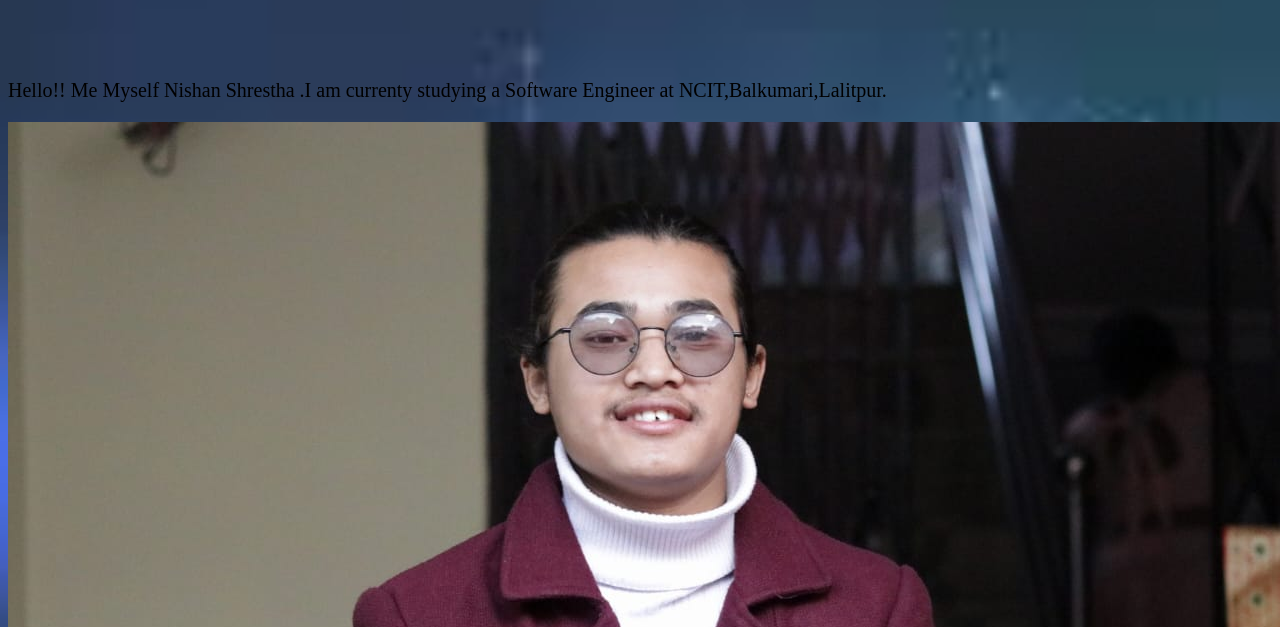
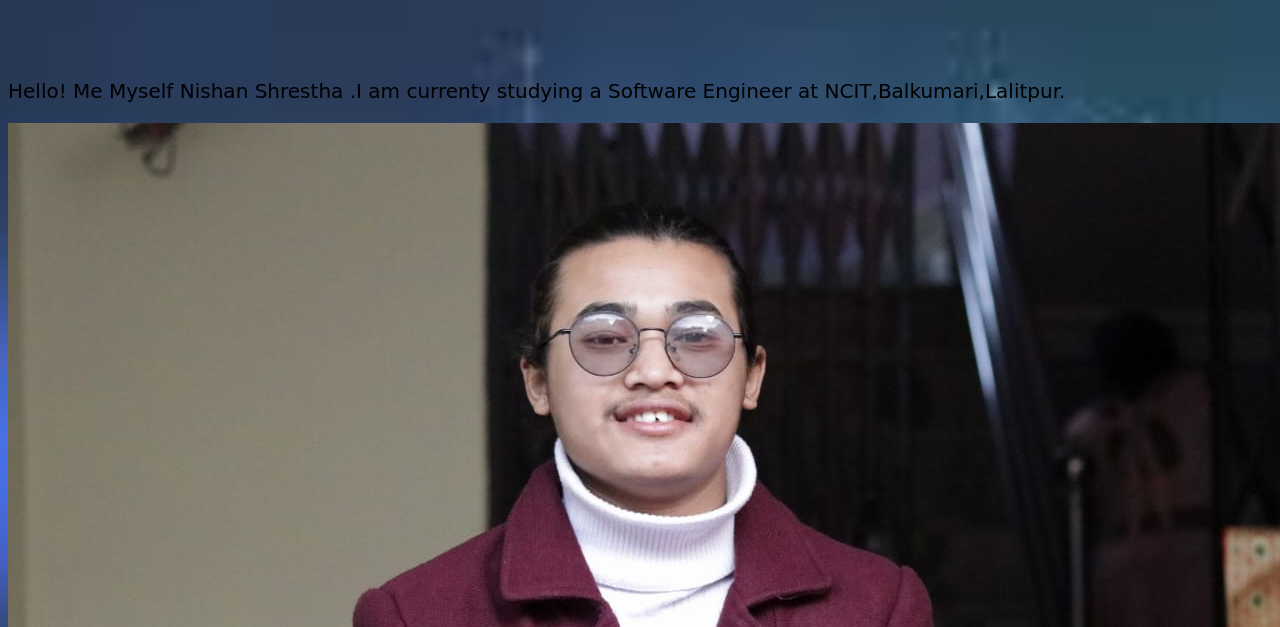
Before and after one commit to nishanstha74/first-website, a plain HTML site: page index.html in a window 1280 px wide. Shown: the part 173-800 px from the top of the page. Drawn offline with Linux system fonts and the light colour scheme.

Commit message:
font family change

```diff
--- a/index.html
+++ b/index.html
@@ -42,7 +42,7 @@
     <div id="about">
 
       <p class="text">
-        Hello!! Me Myself Nishan Shrestha .I am currenty studying a Software
+        Hello! Me Myself Nishan Shrestha .I am currenty studying a Software
         Engineer at NCIT,Balkumari,Lalitpur.
       </p>
       <div>
--- a/style.css
+++ b/style.css
@@ -38,5 +38,7 @@ border-radius: 10px;
          }
 .text
 {
+    word-wrap: normal;
+   font-family: cursive;
     font-size: 20px;
 }
```
